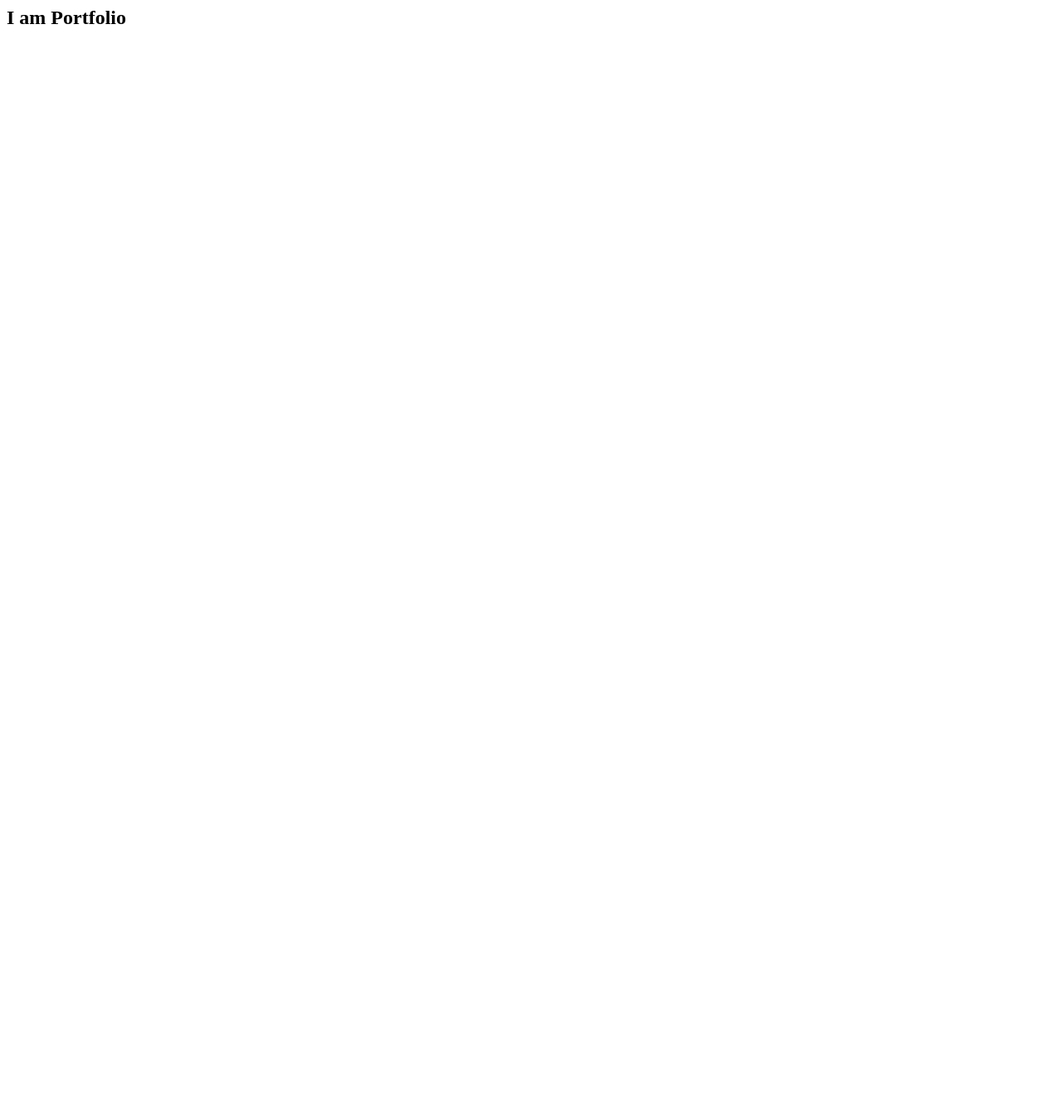
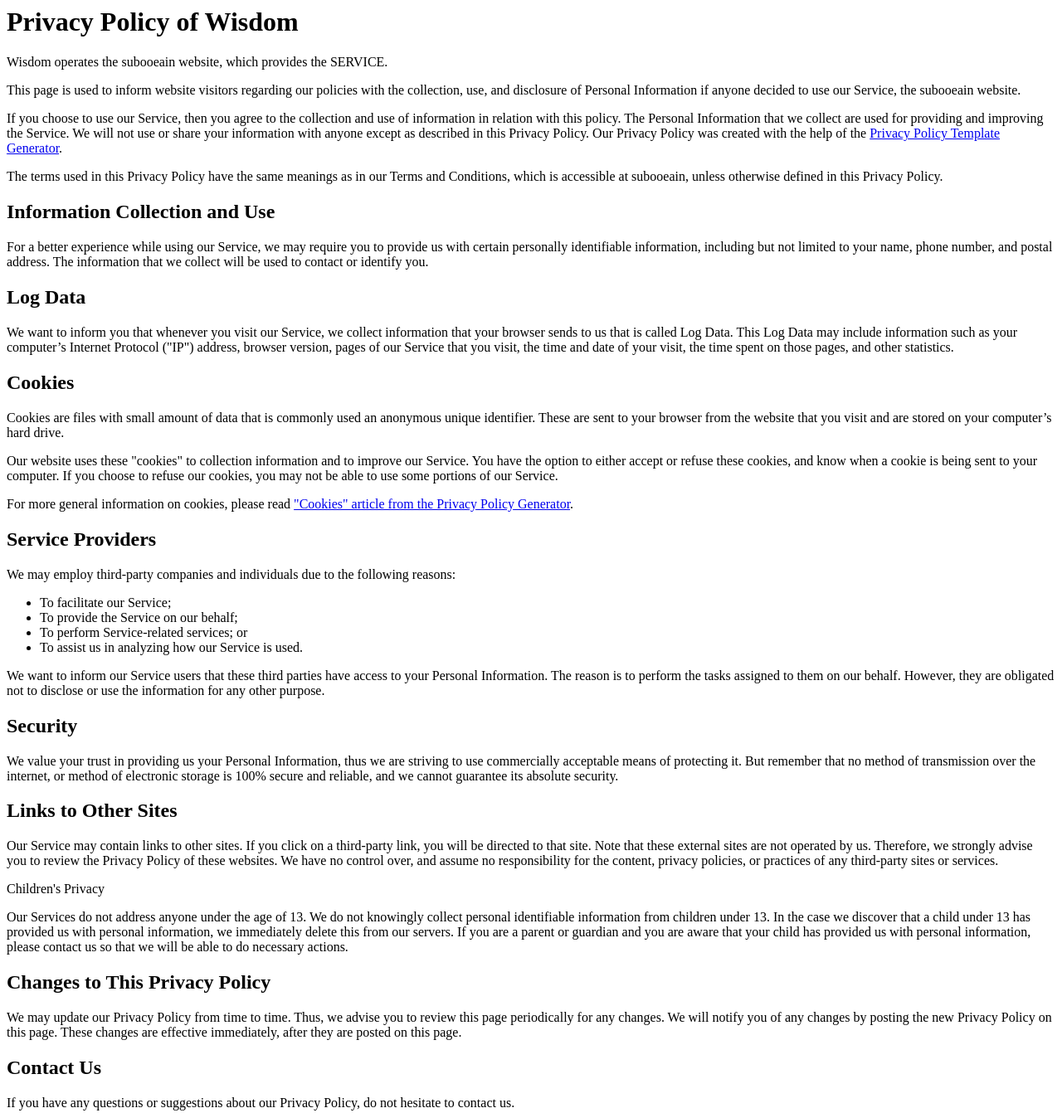
Before and after one commit to DevThurain/devthurain.github.io, a plain HTML site: page index.html in a window 1280 px wide. Shown: the whole page at 83% size. Before the commit the page ends 800 px from the top, so only its background shows below. Drawn offline with Linux system fonts and the light colour scheme.

Commit message:
- update
- update

```diff
--- a/index.html
+++ b/index.html
@@ -1,5 +1,58 @@
-<html>
-<body>
-<h2>I am Portfolio</h2>
-</body>
-</html>
+<h1>Privacy Policy of Wisdom</h1>
+
+<p>Wisdom operates the subooeain website, which provides the SERVICE.</p>
+
+<p>This page is used to inform website visitors regarding our policies with the collection, use, and disclosure of Personal Information if anyone decided to use our Service, the subooeain website.</p>
+
+<p>If you choose to use our Service, then you agree to the collection and use of information in relation with this policy. The Personal Information that we collect are used for providing and improving the Service. We will not use or share your information with anyone except as described in this Privacy Policy. Our Privacy Policy was created with the help of the <a href="https://www.privacypolicytemplate.net">Privacy Policy Template Generator</a>.</p>
+
+<p>The terms used in this Privacy Policy have the same meanings as in our Terms and Conditions, which is accessible at subooeain, unless otherwise defined in this Privacy Policy.</p>
+
+<h2>Information Collection and Use</h2>
+
+<p>For a better experience while using our Service, we may require you to provide us with certain personally identifiable information, including but not limited to your name, phone number, and postal address. The information that we collect will be used to contact or identify you.</p>
+
+<h2>Log Data</h2>
+
+<p>We want to inform you that whenever you visit our Service, we collect information that your browser sends to us that is called Log Data. This Log Data may include information such as your computer’s Internet Protocol ("IP") address, browser version, pages of our Service that you visit, the time and date of your visit, the time spent on those pages, and other statistics.</p>
+
+<h2>Cookies</h2>
+
+<p>Cookies are files with small amount of data that is commonly used an anonymous unique identifier. These are sent to your browser from the website that you visit and are stored on your computer’s hard drive.</p>
+
+<p>Our website uses these "cookies" to collection information and to improve our Service. You have the option to either accept or refuse these cookies, and know when a cookie is being sent to your computer. If you choose to refuse our cookies, you may not be able to use some portions of our Service.</p>
+
+<p>For more general information on cookies, please read <a href="https://www.generateprivacypolicy.com/#cookies">"Cookies" article from the Privacy Policy Generator</a>.</p>
+
+<h2>Service Providers</h2>
+
+<p>We may employ third-party companies and individuals due to the following reasons:</p>
+
+<ul>
+    <li>To facilitate our Service;</li>
+    <li>To provide the Service on our behalf;</li>
+    <li>To perform Service-related services; or</li>
+    <li>To assist us in analyzing how our Service is used.</li>
+</ul>
+
+<p>We want to inform our Service users that these third parties have access to your Personal Information. The reason is to perform the tasks assigned to them on our behalf. However, they are obligated not to disclose or use the information for any other purpose.</p>
+
+<h2>Security</h2>
+
+<p>We value your trust in providing us your Personal Information, thus we are striving to use commercially acceptable means of protecting it. But remember that no method of transmission over the internet, or method of electronic storage is 100% secure and reliable, and we cannot guarantee its absolute security.</p>
+
+<h2>Links to Other Sites</h2>
+
+<p>Our Service may contain links to other sites. If you click on a third-party link, you will be directed to that site. Note that these external sites are not operated by us. Therefore, we strongly advise you to review the Privacy Policy of these websites. We have no control over, and assume no responsibility for the content, privacy policies, or practices of any third-party sites or services.</p>
+
+<p>Children's Privacy</p>
+
+<p>Our Services do not address anyone under the age of 13. We do not knowingly collect personal identifiable information from children under 13. In the case we discover that a child under 13 has provided us with personal information, we immediately delete this from our servers. If you are a parent or guardian and you are aware that your child has provided us with personal information, please contact us so that we will be able to do necessary actions.</p>
+
+<h2>Changes to This Privacy Policy</h2>
+
+<p>We may update our Privacy Policy from time to time. Thus, we advise you to review this page periodically for any changes. We will notify you of any changes by posting the new Privacy Policy on this page. These changes are effective immediately, after they are posted on this page.</p>
+
+<h2>Contact Us</h2>
+
+<p>If you have any questions or suggestions about our Privacy Policy, do not hesitate to contact us.</p>
```
